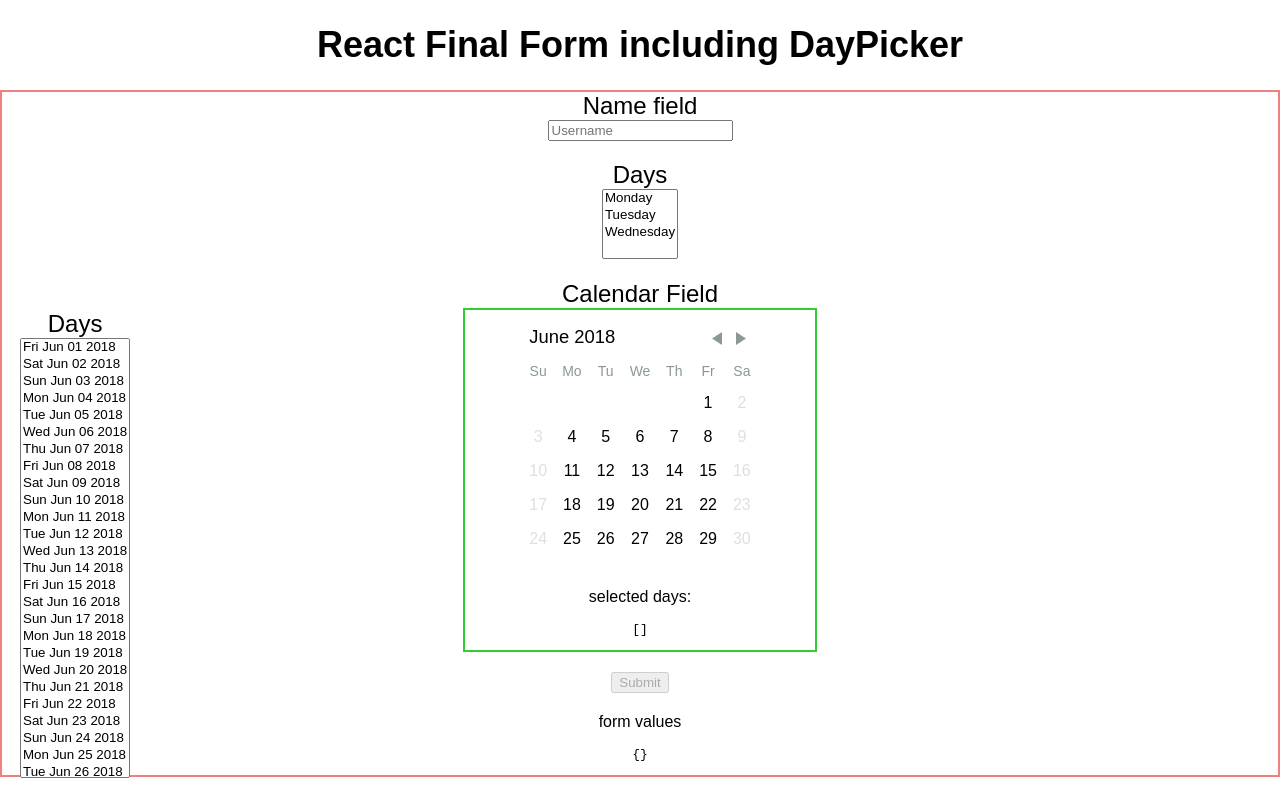
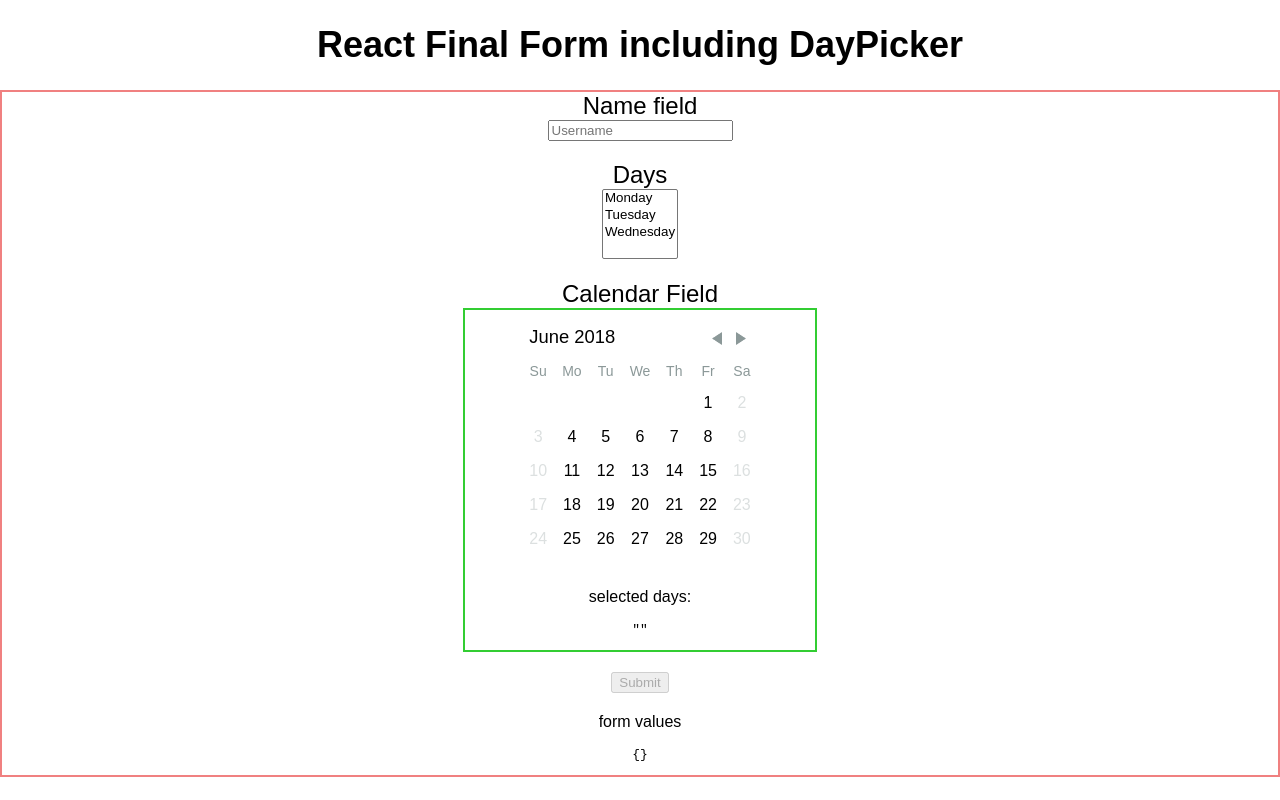
Before and after one commit to pcraig3/date-picker-sandbox, a React (Create React App) app: page / in a window 1280 px wide. Built offline with nearby package versions, Linux system fonts and the light colour scheme.

Commit message:
Remove select and remove internal state

```diff
--- a/src/Calendar.js
+++ b/src/Calendar.js
@@ -1,83 +1,47 @@
 import React, { Component } from "react";
-import DayPicker from "react-day-picker";
+import DayPicker, { DateUtils } from "react-day-picker";
 import "react-day-picker/lib/style.css";
-
-const makeDays = () => {
-  let date = new Date("Jun 1 2018 12:00:00");
-  let startingMonth = date.getUTCMonth();
-  let days = [date];
-
-  while (date.getUTCMonth() === startingMonth) {
-    date = new Date(date.getTime() + 1000 * 60 * 60 * 24);
-    days.push(date);
-  }
-
-  return days;
-};
 
 export default class Calendar extends Component {
   constructor(props) {
     super(props);
     this.handleDayClick = this.handleDayClick.bind(this);
-    this.handleSelectChange = this.handleSelectChange.bind(this);
   }
-
-  handleSelectChange(e) {
-    this.props.input.onChange(this.props.input.value);
-    this.forceUpdate();
-  }
-
-  handleDayClick(day, { selected, disabled }, e) {
+  handleDayClick(day, { selected, disabled }) {
     if (disabled) {
       return;
     }
 
-    const selectedDays = this.props.input.value || [];
+    let { value, onChange } = this.props.input;
+
+    const selectedDays = value || [];
     if (selected) {
-      const selectedIndex = selectedDays.includes(day.toISOString());
+      const selectedIndex = selectedDays.findIndex(selectedDay =>
+        DateUtils.isSameDay(selectedDay, day)
+      );
       selectedDays.splice(selectedIndex, 1);
     } else {
-      selectedDays.push(day.toISOString());
+      selectedDays.push(day);
     }
 
-    this.props.input.value = selectedDays;
-    this.handleSelectChange(e);
+    value = selectedDays;
+    onChange(value);
+    this.forceUpdate();
   }
 
   render() {
     let { value, onBlur, onFocus, name } = this.props.input;
-    value = value || [];
 
     return (
       <div className="calender-wrapper" name={name}>
-        <div className="days-select">
-          <label>Days</label>
-          <select
-            name={name}
-            value={value}
-            onChange={this.handleSelectChange}
-            ref={selectContainer => {
-              this.selectContainer = selectContainer;
-            }}
-            multiple
-          >
-            {makeDays().map((day, i) => {
-              return (
-                <option key={i} value={day.toISOString()}>
-                  {day.toDateString()}
-                </option>
-              );
-            })}
-          </select>
-        </div>
         <DayPicker
           month={new Date(2018, 5)}
           numberOfMonths={1}
           disabledDays={[{ daysOfWeek: [0, 6] }]}
-          selectedDays={value ? value.map(date => new Date(date)) : []}
+          selectedDays={value || []}
           onDayClick={this.handleDayClick}
+          onFocus={() => onFocus(value)}
           onBlur={() => onBlur(value)}
-          onFocus={() => onFocus(value)}
         />
         <p>selected days:</p>
         <pre>{JSON.stringify(value)}</pre>
```
